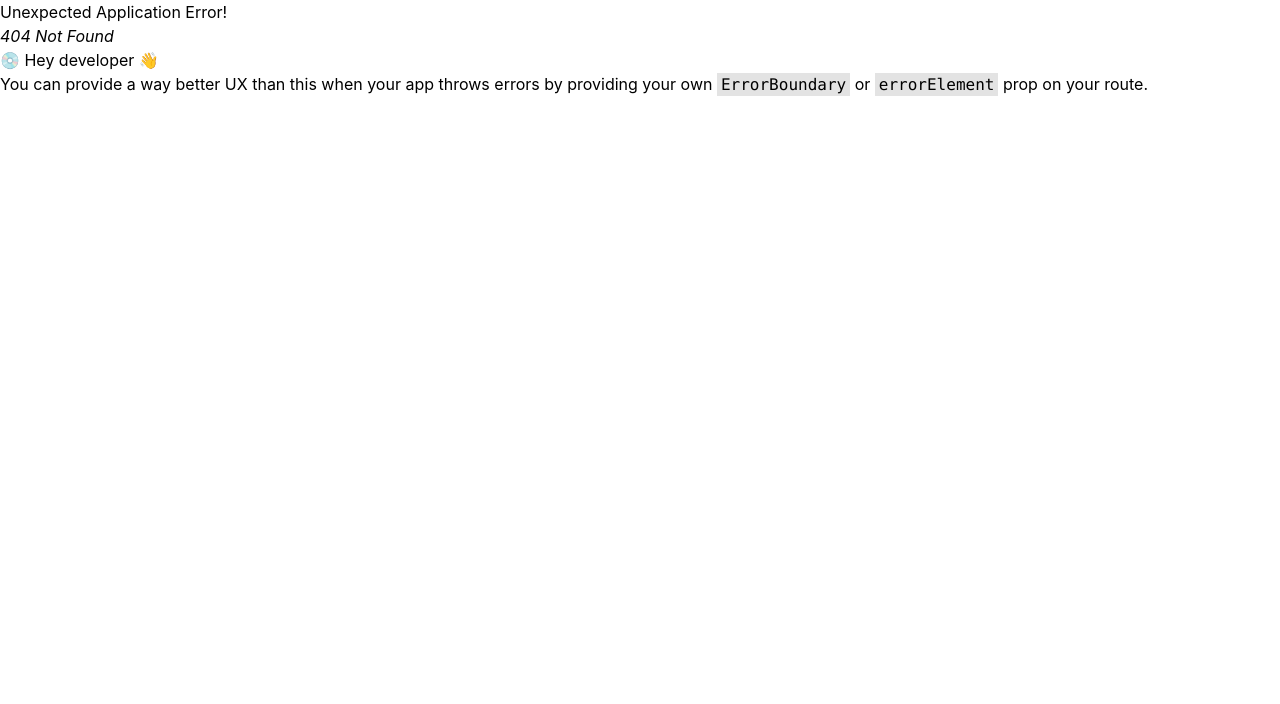
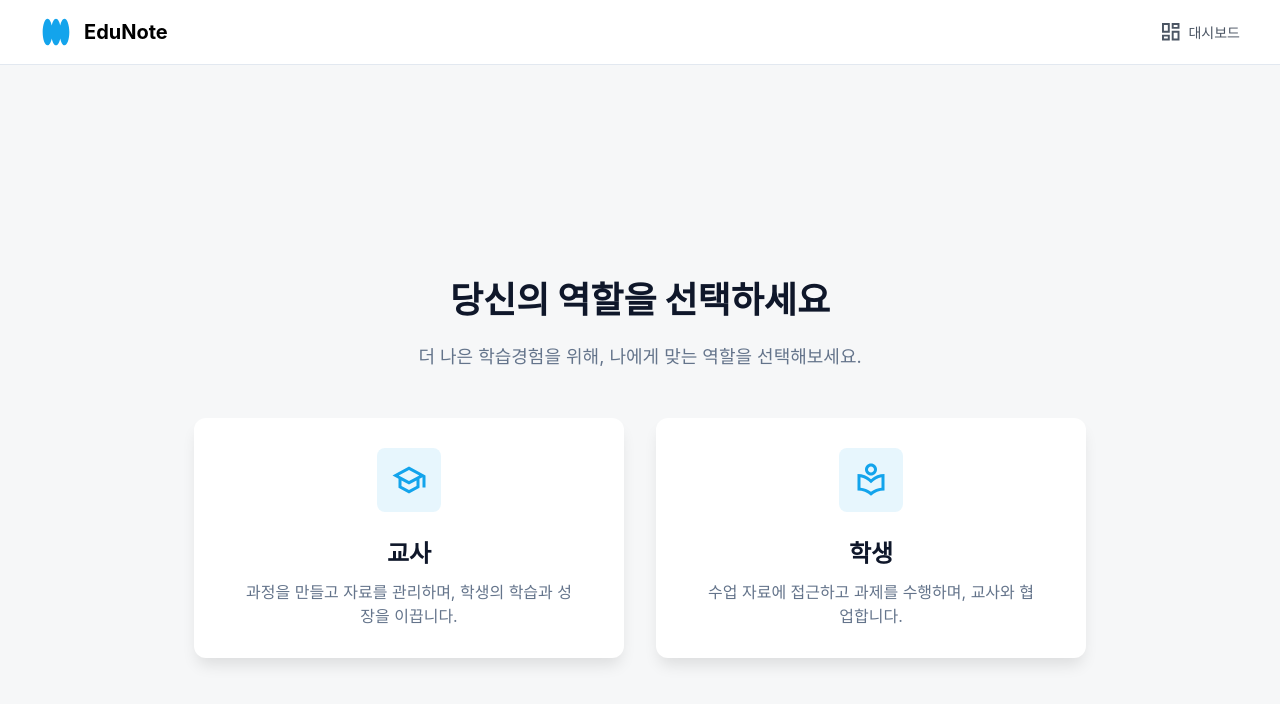
Before and after one commit to kw-ic-web/25-team-not-found, a React (Vite) app in the folder FE/: page /role-select in a window 1280 px wide. Before the commit this address had no page. Shown: the top 704 px of the page. Built offline with nearby package versions, Linux system fonts and the light colour scheme.

Commit message:
feat: RoleSelect UI 구현

```diff
--- a/FE/src/App.jsx
+++ b/FE/src/App.jsx
@@ -6,6 +6,7 @@ import QuizSolve from "./pages/student/QuizSolve";
 import EnterClass from "./pages/student/EnterClass";
 import StudentDashboard from "./pages/student/StudentDashboard";
 import Landing from "./pages/Landing";
+import RoleSelect from "./pages/RoleSelect";
 
 const router = createBrowserRouter([
   {
@@ -18,6 +19,10 @@ const router = createBrowserRouter([
           {
             index: true,
             element: <Landing />,
+          },
+          {
+            path: "role-select",
+            element: <RoleSelect />,
           },
         ],
       },
--- /dev/null
+++ b/FE/src/components/role_select/RoleSelectBtn.jsx
@@ -0,0 +1,29 @@
+import { twMerge } from "tailwind-merge";
+
+const RoleSelectBtn = ({ className, src, title, content, ...props }) => {
+  return (
+    <button
+      className={twMerge(
+        "group flex flex-col gap-[24px] justify-center items-center w-[430px] h-[240px] bg-white rounded-[12px] shadow-[0px_10px_15px_-3px_rgba(0,0,0,0.10)] cursor-pointer hover:bg-[#13A4EC]",
+        className
+      )}
+      {...props}
+    >
+      <div className="group-hover:hidden flex justify-center items-center size-[64px] bg-[#13A4EC]/10 rounded-[8px]">
+        <img className="w-[36px] h-[44px]" src={src} alt="" />
+      </div>
+
+      <div className="group-hover:hidden flex flex-col gap-[8px] px-[52px]">
+        <p className="text-[24px] font-bold text-[#0F172A]">{title}</p>
+        <p className="text-[16px] text-[#64748B]">{content}</p>
+      </div>
+
+      {/* hover 시 나타나는 부분 */}
+      <span className="hidden group-hover:block text-[18px] font-bold text-white">
+        {title} 선택
+      </span>
+    </button>
+  );
+};
+
+export default RoleSelectBtn;
--- /dev/null
+++ b/FE/src/pages/RoleSelect.jsx
@@ -0,0 +1,33 @@
+import RoleSelectBtn from "../components/role_select/RoleSelectBtn";
+import ic_grad_hat from "../assets/icons/role_select/ic_grad_hat.svg";
+import ic_human from "../assets/icons/role_select/ic_human.svg";
+
+const RoleSelect = () => {
+  return (
+    <main className="flex flex-col justify-center items-center gap-[48px] w-full h-screen bg-[#F6F7F8]">
+      <section className="flex flex-col gap-[16px]">
+        <h1 className="text-[36px] font-extrabold text-[#0F172A] text-center">
+          당신의 역할을 선택하세요
+        </h1>
+        <p className="text-[18px] text-[#64748B] text-center">
+          더 나은 학습경험을 위해, 나에게 맞는 역할을 선택해보세요.
+        </p>
+      </section>
+
+      <section className="flex gap-[32px]">
+        <RoleSelectBtn
+          src={ic_grad_hat}
+          title="교사"
+          content="과정을 만들고 자료를 관리하며, 학생의 학습과 성장을 이끕니다."
+        />
+        <RoleSelectBtn
+          src={ic_human}
+          title="학생"
+          content="수업 자료에 접근하고 과제를 수행하며, 교사와 협업합니다."
+        />
+      </section>
+    </main>
+  );
+};
+
+export default RoleSelect;
```
Also changed, not shown: FE/src/assets/icons/role_select/ic_grad_hat.svg (added), FE/src/assets/icons/role_select/ic_human.svg (added).
